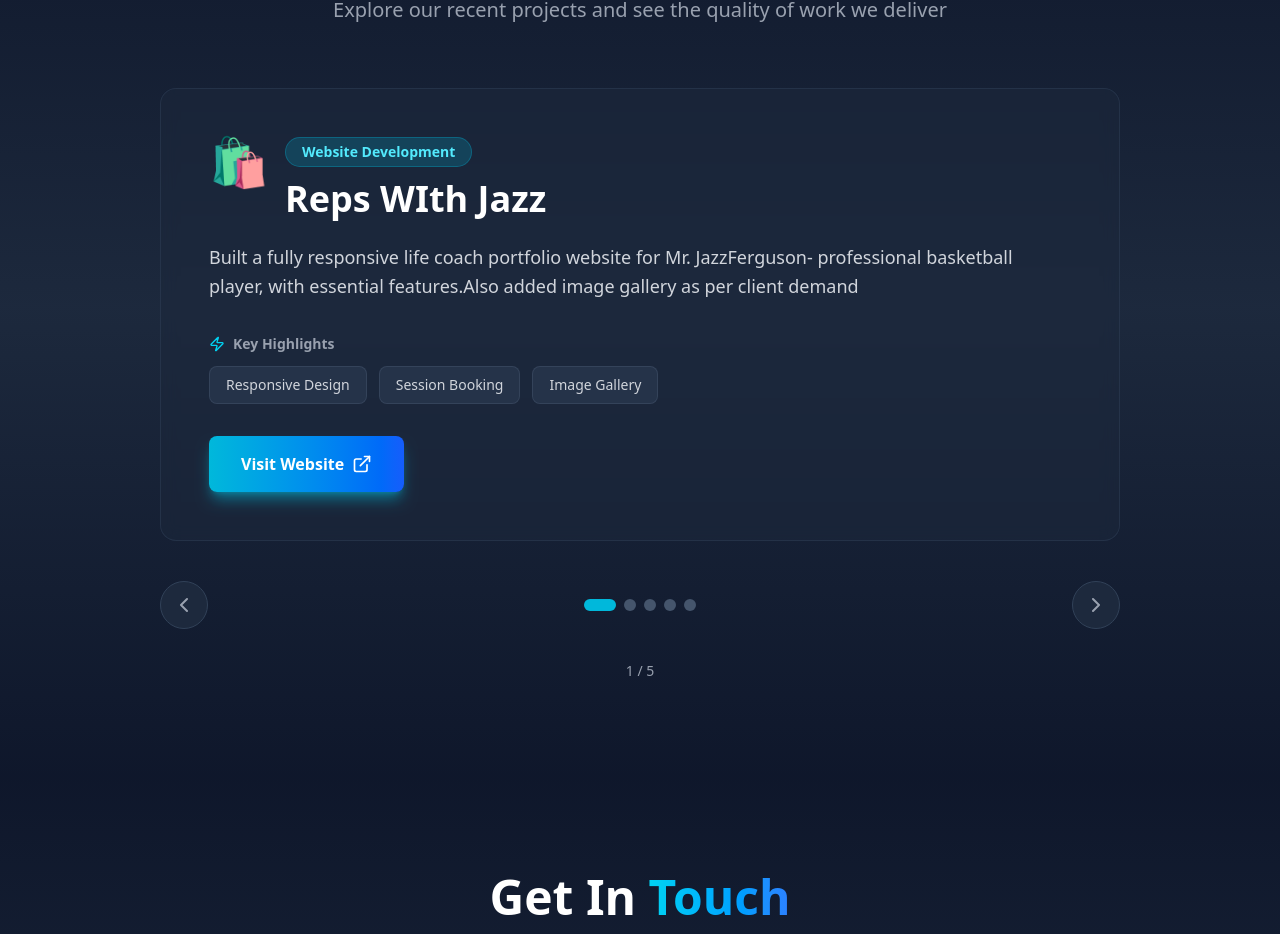
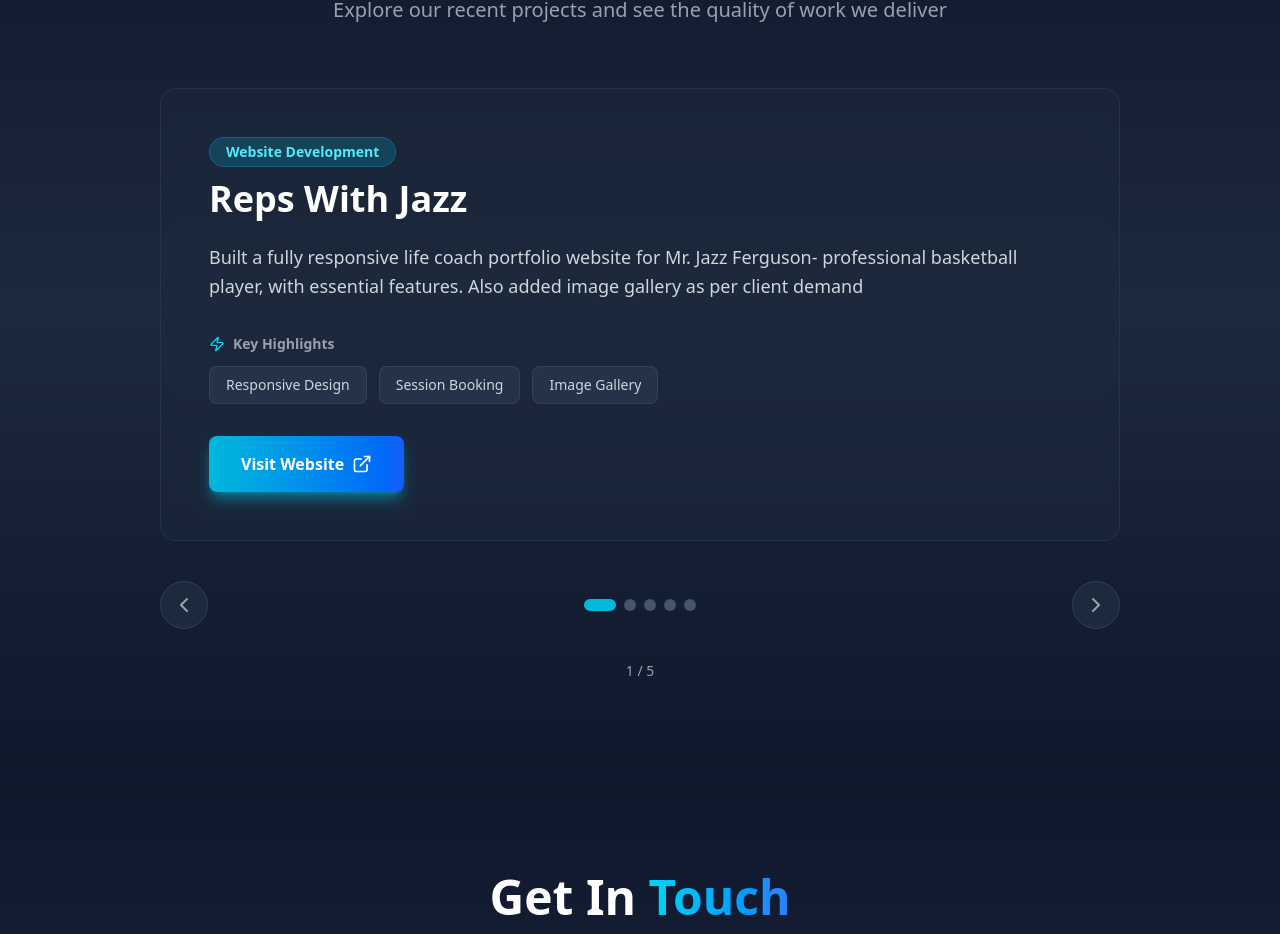
Before and after one commit to Atharv542/BR-Nexus, a React (Vite) app: page / in a window 1280 px wide. Shown: the part 1932-2866 px from the top of the page. Built offline with nearby package versions, Linux system fonts and the light colour scheme.

Commit message:
Added changes

```diff
--- a/index.html
+++ b/index.html
@@ -2,9 +2,8 @@
 <html lang="en">
   <head>
     <meta charset="UTF-8" />
-    <link rel="icon" type="image/svg+xml" href="/vite.svg" />
     <meta name="viewport" content="width=device-width, initial-scale=1.0" />
-    <title>myapp</title>
+    <title>BR-Nexus</title>
   </head>
   <body>
     <div id="root"></div>
--- a/src/components/Portfolio.tsx
+++ b/src/components/Portfolio.tsx
@@ -7,10 +7,10 @@ const Portfolio = () => {
   const works = [
     {
       id: 1,
-      title: 'Reps WIth Jazz',
+      title: 'Reps With Jazz',
       category: 'Website Development',
       description:
-        'Built a fully responsive life coach portfolio website for Mr. JazzFerguson- professional basketball player, with essential features.Also added image gallery as per client demand',
+        'Built a fully responsive life coach portfolio website for Mr. Jazz Ferguson- professional basketball player, with essential features. Also added image gallery as per client demand',
       highlights: ['Responsive Design', 'Session Booking', 'Image Gallery'],
       buttonText: 'Visit Website',
       buttonLink: 'https://www.repswithjazz.co',
@@ -32,7 +32,7 @@ const Portfolio = () => {
       title: 'Head2Heart',
       category: 'Website Development',
       description:
-        'Developed a stunning e-commerce plus coaching booking website showcasing creative work with smooth animations and interactive elements.Integrated modern tech stack for high performance',
+        'Developed a stunning e-commerce plus coaching booking website showcasing creative work with smooth animations and interactive elements. Integrated modern tech stack for high performance.',
       highlights: ['Animations', 'Portfolio Showcase', 'High Performance'],
       buttonText: 'Visit Website',
       buttonLink: 'https://www.head2heart.co.nz/',
@@ -110,7 +110,7 @@ const Portfolio = () => {
               : 'border-slate-700/50'
           } overflow-hidden transition-all duration-300 p-8 sm:p-12`}>
             <div className="flex items-start gap-4 mb-6">
-              <div className="text-5xl">{currentWork.icon}</div>
+
               <div className="flex-1">
                 <span className="inline-block px-4 py-1 rounded-full bg-cyan-500/20 text-cyan-300 text-sm font-semibold mb-3 border border-cyan-500/30">
                   {currentWork.category}
```
